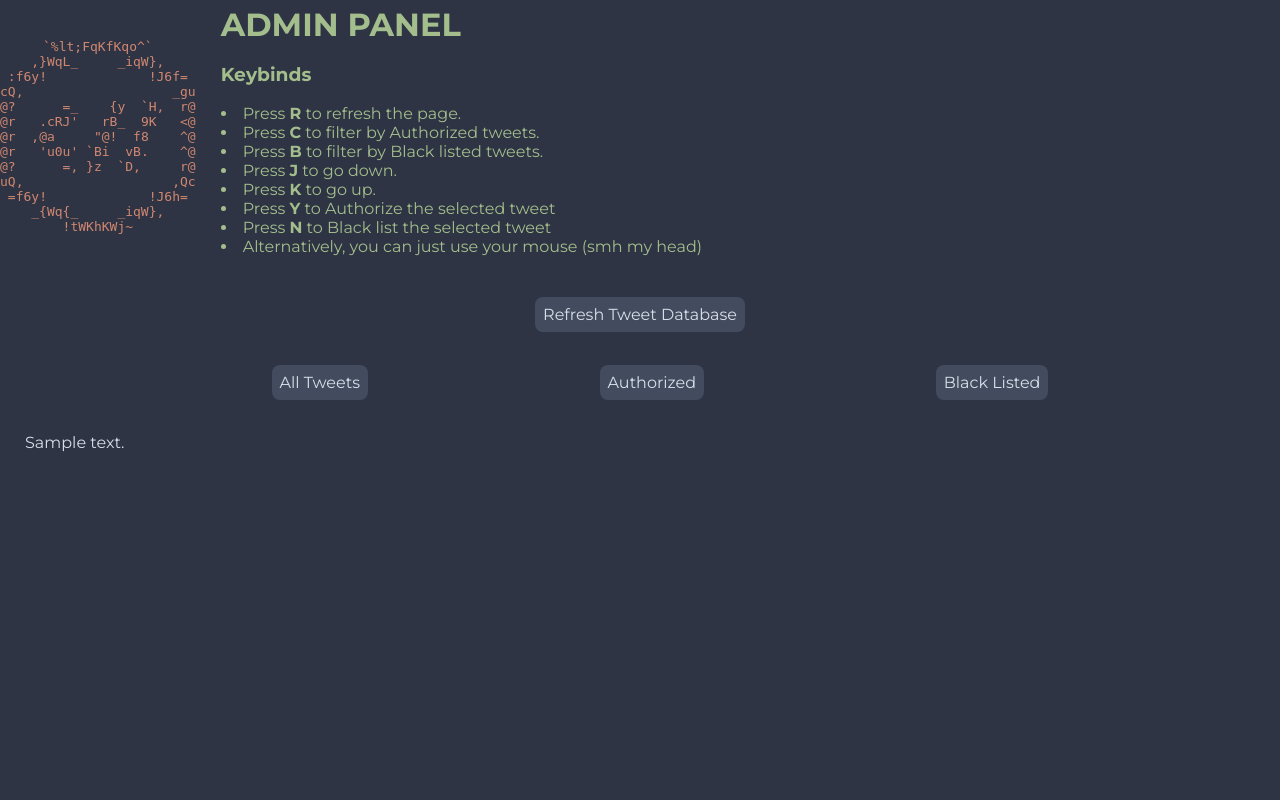
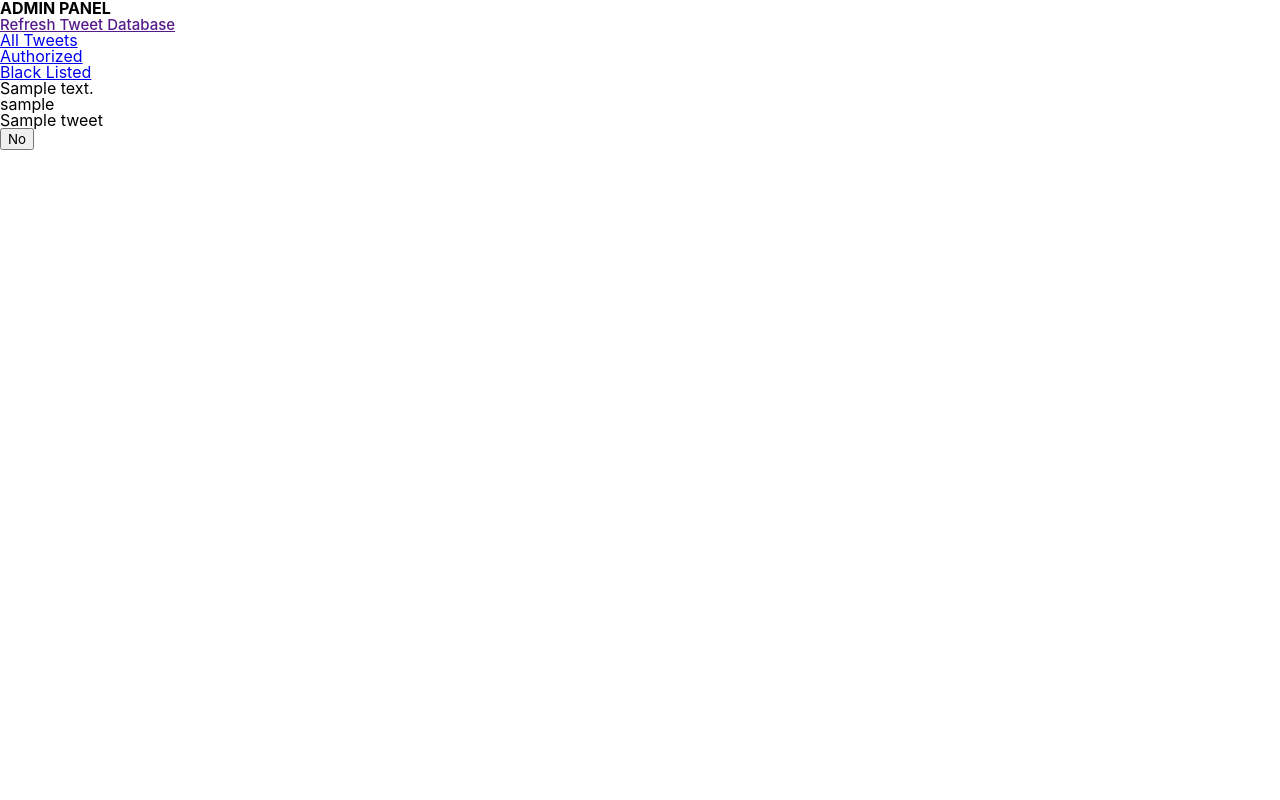
Before and after one commit to rhul-compsoc/twitter-stream, a Flask app: template templates/panel.jinja in a window 1280 px wide. Run offline with Flask 2, Linux system fonts and the light colour scheme; the template is opened without the code that fills it: most values are stand-ins (such as "Sample title", 1, 10 or a date in 2020); parts of the project's set-up code (start-up, migrations or seed data) failed here and were passed over.

Commit message:
cleaned out old styles, removed previous auth logic, and quite a lot of code refactors. Added in ability to whitelist/blacklist tweets.

```diff
--- a/app.py
+++ b/app.py
@@ -1,54 +1,26 @@
-from datetime import datetime, timedelta
-from functools import wraps
-import secrets
-from urllib.parse import urlencode
-import requests
-from flask import Flask, flash, make_response, redirect, render_template, request, url_for
-
+from flask import Flask, redirect, render_template, request
 from constants import (
-    BEARER_TOKEN,
     ENDPOINT_URL,
+    HTTP_CODE_BAD_REQUEST,
     HTTP_CODE_NOT_FOUND,
     HTTP_METHOD_POST,
-    OAUTH_AUTHORIZE,
-    OAUTH_TOKEN_URL,
     SEARCH_QUERY,
     SQL_SELECT_AUTH_TYPE,
-    TOKEN_PARAMS,
 )
-from utils import gen_bearer, gen_twitter_auth, get_connection, fetch, parse_response
+from utils import gen_twitter_auth, get_connection, fetch, parse_response
 
 
 app = Flask(__name__)
-app.secret_key = secrets.token_urlsafe(16)
 
-# refactor
-def is_authenticated(func):
-    @wraps(func)
-    def check_auth(*args, **kwargs):
-        access_token = request.cookies.get("access_token")
-        authorized = False
-        if access_token:
-            try:
-                res = fetch(
-                    "https://graph.microsoft.com/v1.0/me",
-                    auth=lambda r: gen_bearer(r, access_token),
-                )
-                authorized = True
-            except Exception as e:
-                authorized = False
-        if not authorized:
-            return redirect("/login")
-        return func(*args, **kwargs)
-
-    return check_auth
-
-
-def update_db():
+# TODO: pagination
+# since this is an expensive operation, maybe worth debouncing?
+def add_new_tweets():
     con, cursor = get_connection()
 
     cursor.execute("SELECT * FROM tweets ORDER BY TWEET_TIME DESC LIMIT 1")
     lastest_tweet = cursor.fetchone()
+
+    # if there are no tweets in the db, prevent Nonetype subscription
     lastest_tweet_id = {} if not lastest_tweet else {"since_id": lastest_tweet["TWEET_ID"]}
 
     new_tweets = parse_response(
@@ -59,94 +31,83 @@
         )
     )
 
-    for tweet in new_tweets:
-        cursor.execute("INSERT INTO tweets VALUES (?, ?, ?, ?, ?, ?)", tuple(tweet.values()))
+    cursor.executemany("INSERT INTO tweets VALUES (?, ?, ?, ?, ?, ?)", new_tweets)
+
+    con.commit()
+
+    con.close()
+
+
+# TODO: refactor this function, im not a fan
+def fetch_by_auth(authType: str):
+    con, cursor = get_connection()
+
+    if authType != "AUTHORIZED":
+        cursor.execute(
+            "SELECT * from tweets WHERE AUTHORIZED=? ORDER BY TWEET_TIME DESC", authType
+        )
+    else:
+        cursor.execute("SELECT * from tweets ORDER BY TWEET_TIME DESC")
+
+    tweets = cursor.fetchall()
+
+    con.close()
+
+    return tweets
+
+
+def set_tweet_auth(tweet_id, auth):
+    con, cursor = get_connection()
+
+    cursor.execute(
+        "UPDATE tweets SET AUTHORIZED = ? WHERE TWEET_ID = ?",
+        (
+            auth,
+            tweet_id,
+        ),
+    )
 
     con.commit()
     con.close()
 
 
-def query_db_auth(authType: str):
-    tweets = []
+@app.route("/update_tweet_auth", methods=[HTTP_METHOD_POST])
+def update_tweet_auth():
+    tweet_id = request.args.get("id")
+    auth = request.args.get("auth")
 
-    con, cursor = get_connection()
-    cursor.execute(
-        f"SELECT * FROM tweets WHERE AUTHORIZED = {authType} ORDER BY TWEET_TIME DESC"
+    validated = auth.isdecimal() and (0 < int(auth) and int(auth) <= 1)
+
+    if validated:
+        set_tweet_auth(tweet_id, int(auth))
+    # else flash an error
+    return redirect(request.referrer or "/panel")
+
+
+@app.route("/panel")
+def panel():
+    filter_type = request.args.get("filter")
+    if not (filter_type in SQL_SELECT_AUTH_TYPE):
+        return redirect("/panel?filter=all")
+
+    # check for any new tweets and add them to the db
+    add_new_tweets()
+
+    return render_template(
+        "panel.jinja",
+        tweets=fetch_by_auth(SQL_SELECT_AUTH_TYPE[filter_type]),
+        filter_type=filter_type,
     )
-    tweets = cursor.fetchall()
-    con.close()
-
-    return tweets
 
 
 @app.route("/")
 def index():
-    update_db()
-    return render_template("timeline.jinja", tweets=query_db_auth("1"))
-
-
-@app.route("/panel")
-@is_authenticated
-def panel():
-    update_db()
-    filter_type = request.args.get("filter")
-    if not (filter_type in SQL_SELECT_AUTH_TYPE):
-        return redirect("/panel?filter=all")
-
-    tweets = query_db_auth(SQL_SELECT_AUTH_TYPE[filter_type])
-
-    return render_template("panel.jinja", tweets=tweets, filter_type=filter_type)
-
-
-@app.route("/update_tweets", methods=[HTTP_METHOD_POST])
-@is_authenticated
-def update_tweets():
-    return "<h1>update</h1>"
-
-
-# AUTH GOODNESS
+    return render_template("timeline.jinja", tweets=fetch_by_auth(SQL_SELECT_AUTH_TYPE["good"]))
 
 
 @app.route("/login")
-def login():
-
-    return render_template("login.jinja", auth_url=OAUTH_AUTHORIZE)
-
-
-@app.route("/redirect")
-def oauth_redirect():
-    code = request.args.get("code")
-    if code == None:
-        flash("Invalid query params", "error")
-        return redirect("/login")
-
-    response = requests.post(
-        OAUTH_TOKEN_URL,
-        {
-            **TOKEN_PARAMS,
-            "code": code,
-        },
-    )
-
-    if response.status_code == 200:
-        json_response = dict(response.json())
-        res = make_response()
-
-        res.set_cookie(
-            "access_token",
-            value=json_response["access_token"],
-            expires=datetime.now() + timedelta(seconds=json_response["expires_in"]),
-        )
-        res.headers["location"] = url_for("panel")
-        return res, 302
-    else:
-        flash("Failed, try again", "error")
-        return redirect("/login")
-
-
-@app.route("/logout")
-def logout():
-    return "<h1>good bye</h1>"
+def login_route():
+    return render_template("login.jinja")
 
 
 @app.errorhandler(HTTP_CODE_NOT_FOUND)
--- a/static/app.css
+++ b/static/app.css
@@ -1,81 +1,134 @@
-@import url('https://fonts.googleapis.com/css2?family=Montserrat:ital,wght@0,100;0,200;0,300;0,400;0,500;0,600;0,700;0,800;0,900;1,100;1,200;1,300;1,400;1,500;1,600;1,700;1,800;1,900&display=swap');
-html {
-	--color-1: #2e3444;
-	--color-2: #3b4252;
-	--color-3: #434c5e;
-	--color-4: #4c566a;
-	--color-5: #d8dee9;
-	--color-6: #e5e9f0;
-	--color-7: #eceff4;
-	--color-8: #8fbcbb;
-	--color-9: #88c0d0;
-	--color-10: #81a1c1;
-	--color-11: #5e81ac;
-	--color-12: #bf161a;
-	--color-13: #d08770;
-	--color-14: #ebcb8b;
-	--color-15: #a3be8c;
-	--color-16: #b48ead;
-}
+/* http://meyerweb.com/eric/tools/css/reset/
+   v2.0 | 20110126
+   License: none (public domain)
+*/
 
 * {
 	box-sizing: border-box;
-}
-
-html,
-body {
-	background-color: var(--color-1);
-	color: var(--color-5);
-	font-family: 'Montserrat', sans-serif;
-	padding: 0;
-	margin: 0;
-	scroll-behavior: smooth;
+	font-family: -apple-system, BlinkMacSystemFont, 'Segoe UI', Roboto,
+		Oxygen-Sans, Ubuntu, Cantarell, 'Helvetica Neue', sans-serif !important;
 }
 
 html,
 body,
-.main-content {
-	height: 100%;
-	width: 100%;
-	position: absolute;
+div,
+span,
+applet,
+object,
+iframe,
+h1,
+h2,
+h3,
+h4,
+h5,
+h6,
+p,
+blockquote,
+pre,
+a,
+abbr,
+acronym,
+address,
+big,
+cite,
+code,
+del,
+dfn,
+em,
+img,
+ins,
+kbd,
+q,
+s,
+samp,
+small,
+strike,
+strong,
+sub,
+sup,
+tt,
+var,
+b,
+u,
+i,
+center,
+dl,
+dt,
+dd,
+ol,
+ul,
+li,
+fieldset,
+form,
+label,
+legend,
+table,
+caption,
+tbody,
+tfoot,
+thead,
+tr,
+th,
+td,
+article,
+aside,
+canvas,
+details,
+embed,
+figure,
+figcaption,
+footer,
+header,
+hgroup,
+menu,
+nav,
+output,
+ruby,
+section,
+summary,
+time,
+mark,
+audio,
+video {
+	margin: 0;
+	padding: 0;
+	border: 0;
+	font-size: 100%;
+	vertical-align: baseline;
 }
-
-.main-content {
-	display: flex;
-	flex-direction: column;
+/* HTML5 display-role reset for older browsers */
+article,
+aside,
+details,
+figcaption,
+figure,
+footer,
+header,
+hgroup,
+menu,
+nav,
+section {
+	display: block;
 }
-
-.center {
-	display: flex;
-	justify-content: center;
-	flex-direction: column;
-	margin: 25px 0;
-	text-align: center;
-	align-items: center;
+body {
+	line-height: 1;
 }
-
-.big-center {
-	display: flex;
-	height: 100%;
-	width: 100%;
-	justify-content: center;
-	align-items: center;
-	flex-direction: column;
+ol,
+ul {
+	list-style: none;
 }
-
-.button {
-	padding: 8px;
-	background-color: var(--color-3);
-	transition: background-color 0.1s linear;
-	border-radius: 8px;
-	text-decoration: none;
-	color: var(--color-5);
+blockquote,
+q {
+	quotes: none;
 }
-
-.button:visited {
-	color: var(--color-5);
+blockquote:before,
+blockquote:after,
+q:before,
+q:after {
+	content: '';
+	content: none;
 }
-
-.button:hover {
-	background-color: var(--color-11);
+table {
+	border-collapse: collapse;
+	border-spacing: 0;
 }
--- a/templates/base.jinja
+++ b/templates/base.jinja
@@ -4,13 +4,13 @@
 		<meta charset="utf-8" />
 		<link href="/static/app.css" rel="stylesheet" type="text/css" />
 		<link
-			href="static/favicon.ico"
+			href="static/icon-512x512.png"
 			rel="shortcut icon"
 			type="image/x-icon" />
 		<meta name="viewport" content="width=device-width, initial-scale=1.0" />
-		<title>Twitter-Board</title>
+		<title>{% block title %}{% endblock %}</title>
 	</head>
 	<body>
-		<div class="main-content">{% block content %}{% endblock %}</div>
+		<main class="main-content">{% block content %}{% endblock %}</main>
 	</body>
 </html>
--- a/templates/panel.jinja
+++ b/templates/panel.jinja
@@ -1,91 +1,41 @@
-{% extends "base.jinja" %} {% block content %}
-<style>
-	#header {
-		display: flex;
-		align-items: center;
-	}
-	#header > pre {
-		text-align: center;
-		color: var(--color-13);
-	}
+{% extends "base.jinja" %} {% block title %}Twitter Wall: Admin Panel{% endblock
+%} {% block content %}
 
-	#title {
-		margin-left: 25px;
-	}
-	#title * {
-		color: var(--color-15);
-	}#title > ul{
-		list-style-position: inside;
-		padding-left: 0px;
-	}
-	#title > h1{
-		margin: 5px 0;
-	}
-	#filterButtons {
-		display: flex;
-		justify-content: space-evenly;
-		list-style-type: none;
-	}
-	#filterButtons > li.active a {
-		background-color: var(--color-11);
-	}
-	#tweets {
-		margin: 25px;
-	}
-</style>
 <div id="header">
-	<pre>
-`%lt;FqKfKqo^`
-,}WqL_     _iqW},
-:f6y!             !J6f=
-cQ,                   _gu
-@?      =_    {y  `H,  r@
-@r   .cRJ'   rB_  9K   <@
-@r  ,@a     "@!  f8    ^@
-@r   'u0u' `Bi  vB.    ^@
-@?      =, }z  `D,     r@
-uQ,                   ,Qc
-=f6y!             !J6h=
-_{Wq{_     _iqW},
-!tWKhKWj~
-</pre
-	>
-	<div id="title">
 	<h1>ADMIN PANEL</h1>
-		<h3>Keybinds</h3>
-		<ul title="Keybinds">
-			<li>Press <b>R</b> to refresh the page.</li>
-			<li>Press <b>C</b> to filter by Authorized tweets.</li>
-			<li>Press <b>B</b> to filter by Black listed tweets.</li>
-			<li>Press <b>J</b> to go down.</li>
-			<li>Press <b>K</b> to go up.</li>
-			<li>Press <b>Y</b> to Authorize the selected tweet</li>
-			<li>Press <b>N</b> to Black list the selected tweet</li>
-			<li>Alternatively, you can just use your mouse (smh my head)</li>
-		</ul>
 </div>
+<div style="position: sticky; top: 0">
+	<div class="center">
+		<a
+			href=""
+			class="button"
+			style="border: none; font-size: 15px; font-weight: 500">
+			Refresh Tweet Database
+		</button>
 	</div>
-
-<div class="center">
-	<a href="" class="button">Refresh Tweet Database</a>
-</div>
-
 	<ul id="filterButtons">
-	{% set filter_buttons = [
-		('all', 'All Tweets'),
-		('good', 'Authorized'),
-		('bad', 'Black Listed') ]
-	-%}
-	{% for filter, text in filter_buttons %}
-	<li {% if filter==filter_type %} class="active" {% endif%}>
+		{% set filter_buttons = [ ('all', 'All Tweets'), ('good', 'Authorized'),
+		('bad', 'Black Listed') ] -%} {% for filter, text in filter_buttons %}
+		<li class="{% if filter==filter_type %}active{%endif%}">
 			<a class="button" href="/panel?filter={{filter}}">{{text}}</a>
 		</li>
 		{% endfor %}
 	</ul>
-
+</div>
 <div id="tweets">
 	{% for tweet in tweets %}
-	<div class="tweets">{{tweet['TWEET_TEXT']}}</div>
+	<div class="tweet {%if tweet['AUTHORIZED']==0%}bad{%endif%}">
+		<p>{{tweet['TWEET_TEXT']}}</p>
+		<p>{{tweet['TWEET_AUTHOR_USERNAME']}}</p>
+		<p>{{tweet['TWEET_AUTHOR_NAME']}}</p>
+		<form
+			action="/update_tweet_auth?id={{tweet['TWEET_ID']}}&auth={{(tweet['AUTHORIZED']+1)%2}}"
+			method="post">
+			<input
+				type="submit"
+				value="{%if tweet['AUTHORIZED']==0%}Yes{%else%}No{%endif%}" />
+		</form>
+	</div>
 	{% endfor %}
 </div>
 
```
Also changed, not shown: constants.py (+2 -30 lines), init_db.py (+21 -18 lines), templates/login.jinja (+4 -22 lines), templates/timeline.jinja (+25 -3 lines), utils.py (+28 -13 lines), README.MD, static/icon-512x512.png (added). Lines whose indentation alone changed are shown as unchanged.
